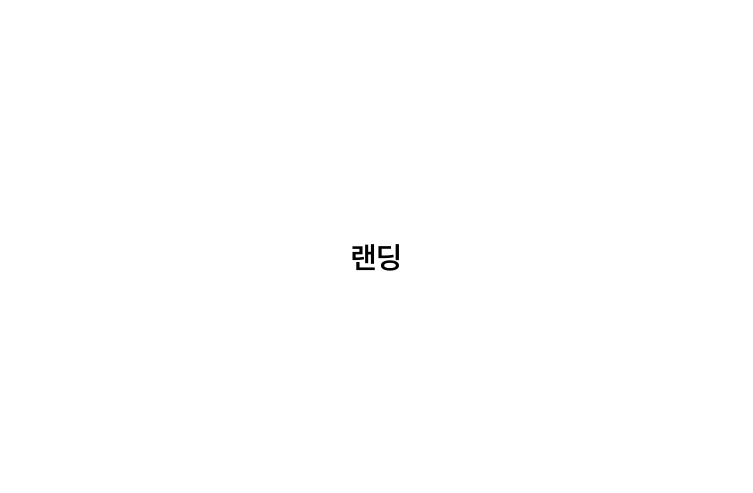
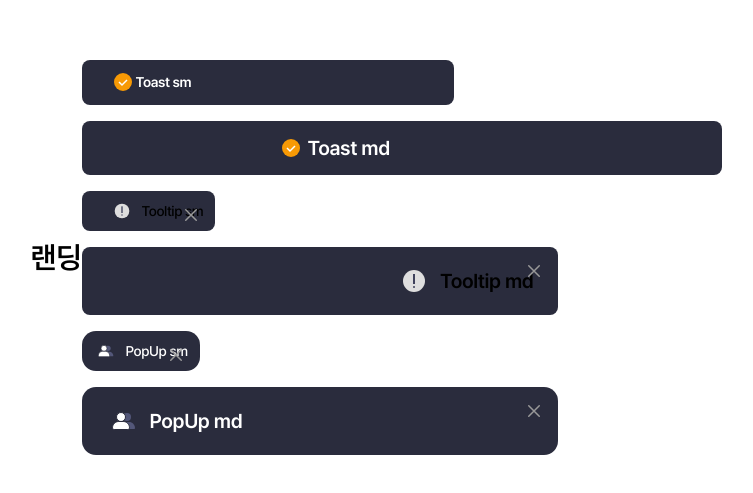
Before and after one commit to y5037/albaform-deploy, a Next.js app: page / in a window 1280 px wide. Shown: the part 143-636 px from the top of the page, without its empty margins (264-1017 px from the left). Built offline with nearby package versions, Linux system fonts and the light colour scheme.

Commit message:
chore: test code

```diff
--- a/src/app/page.tsx
+++ b/src/app/page.tsx
@@ -1,7 +1,29 @@
+'use client';
+
+import Toast from '@/components/tooltip/Toast';
+import Tooltip from '@/components/tooltip/ToolTip';
+import PopUp from '@/components/tooltip/PopUp';
+
 export default function Home() {
   return (
     <div className='flex justify-center items-center min-h-screen'>
       <div className='text-3xl font-semibold'>랜딩</div>
+      <div className='flex flex-col gap-4'>
+        <Toast size='sm'>Toast sm</Toast>
+        <Toast size='md'>Toast md</Toast>
+        <Tooltip size='sm' onClose={() => {}}>
+          Tooltip sm
+        </Tooltip>
+        <Tooltip size='md' onClose={() => {}}>
+          Tooltip md
+        </Tooltip>
+        <PopUp size='sm' onClose={() => {}}>
+          PopUp sm
+        </PopUp>
+        <PopUp size='md' onClose={() => {}}>
+          PopUp md
+        </PopUp>
+      </div>
     </div>
   );
 }
--- a/src/components/tooltip/PopUp.tsx
+++ b/src/components/tooltip/PopUp.tsx
@@ -4,17 +4,13 @@ import React from 'react';
 import Image from 'next/image';
 import CloseButton from '../closebutton/CloseButton';
 
-interface TooltipProps {
+interface PopUpProps {
   children: React.ReactNode;
   onClose: () => void;
   size?: 'sm' | 'md';
 }
 
-export default function Tooltip({
-  children,
-  onClose,
-  size = 'sm',
-}: TooltipProps) {
+export default function PopUp({ children, onClose, size = 'sm' }: PopUpProps) {
   const containerClass =
     size === 'sm' ? 'w-fit py-2 px-3' : 'w-[476px] py-4 px-6';
 
@@ -35,7 +31,7 @@ export default function Tooltip({
           width={iconSize}
           height={iconSize}
         />
-        <p className={textClass}>{children}</p>
+        <p className={`text-white ${textClass}`}>{children}</p>
       </div>
       <CloseButton onClick={onClose} />
     </div>
--- a/src/components/tooltip/Toast.tsx
+++ b/src/components/tooltip/Toast.tsx
@@ -34,7 +34,7 @@ export default function Toast({ children, size = 'sm' }: ToastProps) {
           height={18}
           className={`align-middle flex ${ImageClass}`}
         />
-        <p className={`leading-normal font-semibold bg-white ${textClass}`}>
+        <p className={`leading-normal font-semibold text-white ${textClass}`}>
           {children}
         </p>
       </div>
--- a/src/components/tooltip/ToolTip.tsx
+++ b/src/components/tooltip/ToolTip.tsx
@@ -37,7 +37,7 @@ export default function Tooltip({
           width={iconSize}
           height={iconSize}
         />
-        <p className={textClass}>{children}</p>
+        <p className={`items-center ${textClass}`}>{children}</p>
       </div>
       <CloseButton onClick={onClose} />
     </div>
```
